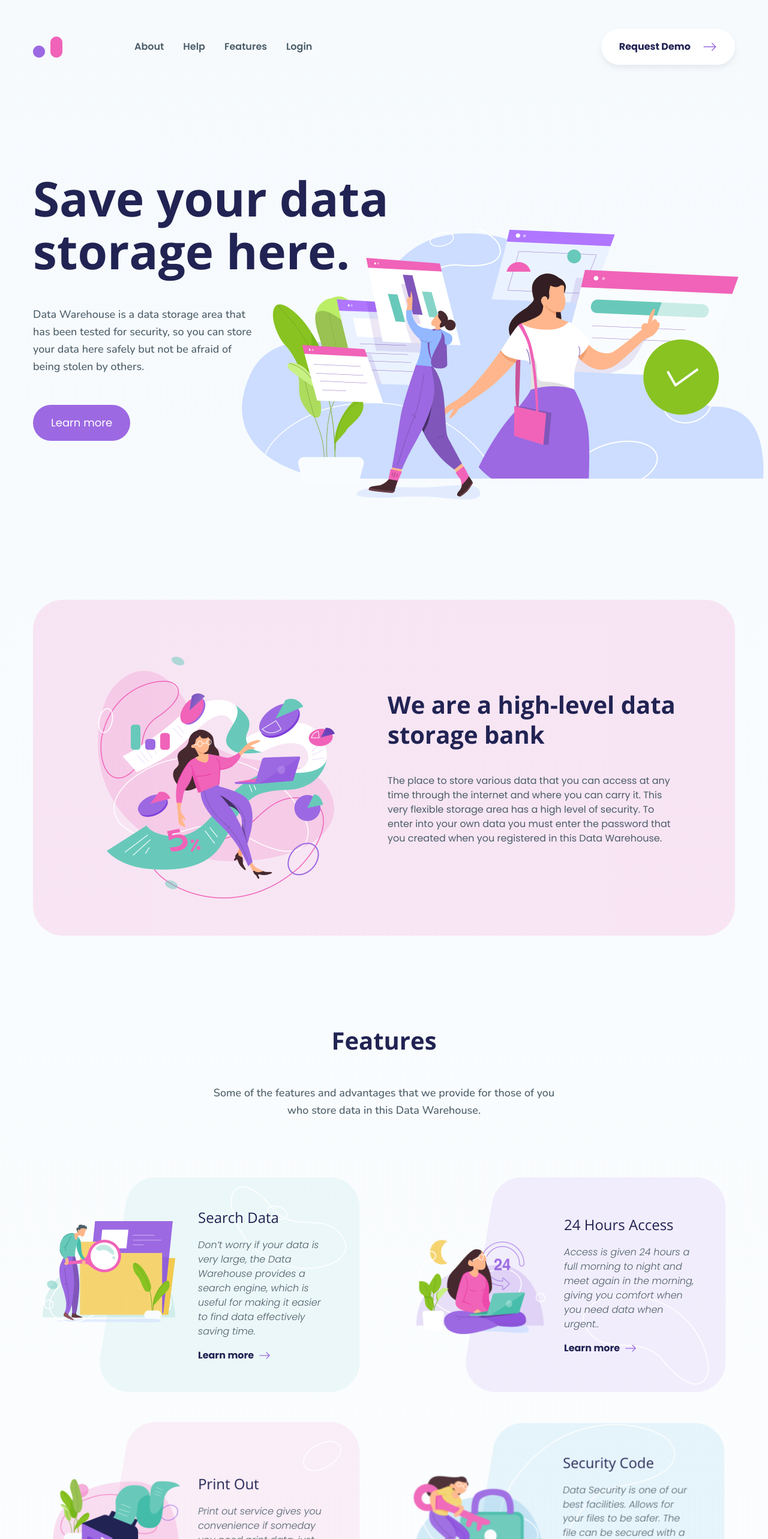
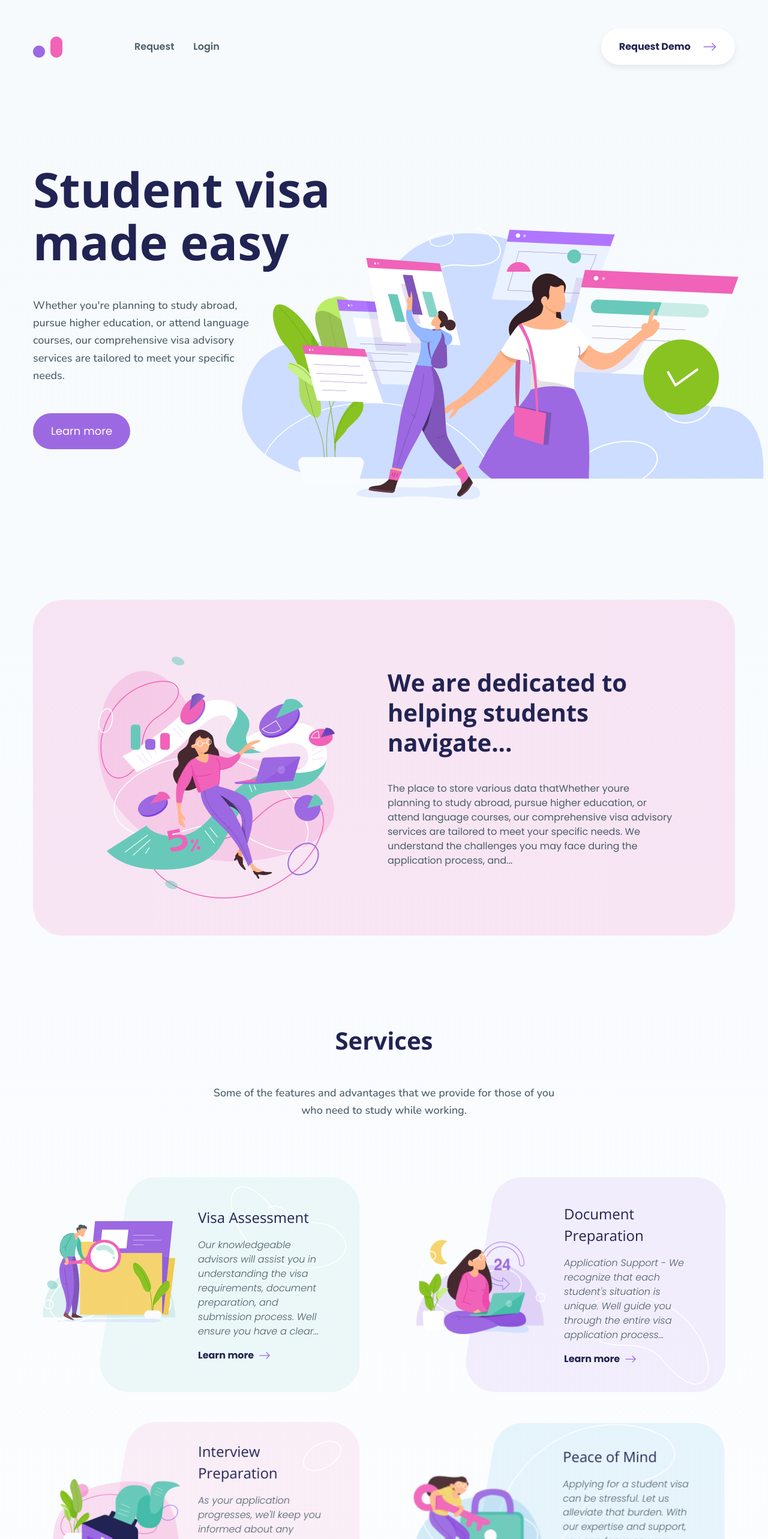
Before and after one commit to olufsenglo/visabridge, a React (Create React App) app in the folder frontend/: page / in a window 1280 px wide. Shown: the top 2566 px of the page at 60% size. Built offline with nearby package versions, Linux system fonts and the light colour scheme; sample sign-in values are in the browser's storage.

Commit message:
Put finishing touches for demo

```diff
--- a/frontend/src/App.css
+++ b/frontend/src/App.css
@@ -221,7 +221,7 @@ body.dark .nav-links li a:hover .link-name {
   transition: var(--tran-03);
 }
 
-body.dark .switch::before {
+.visa.dark .switch::before {
   left: 20px;
 }
 
@@ -268,8 +268,42 @@ body.dark .switch::before {
   position: relative;
   height: 45px;
   max-width: 600px;
+  width: 60%;
+  margin: 0 30px;
+}
+
+.top .search-box input {
+  position: absolute;
+  border: 1px solid var(--border-color);
+  background-color: var(--panel-color);
+  padding: 0 25px 0 50px;
+  height: 100%;
   width: 100%;
-  margin: 0 30px;
+  border-radius: 4rem;
+  color: var(--text-color);
+  font-size: 15px;
+  font-weight: 400;
+  outline: none;
+}
+
+.top .search-box i {
+  position: absolute;
+  left: 15px;
+  font-size: 22px;
+  z-index: 10;
+  top: 50%;
+  transform: translateY(-50%);
+  color: var(--black-light-color);
+}
+
+.top-profile {
+  width: 40px;
+  height: 40px;
+  border-radius: 50%;
+  overflow: hidden;
+  display: flex;
+  justify-content: center;
+  align-items: center;
 }
 
 .dashboard .dash-content {
--- a/frontend/src/components/Navbar.js
+++ b/frontend/src/components/Navbar.js
@@ -4,20 +4,8 @@ import { Link } from "react-router-dom"
 const Navbar = () => {
   return (
     <div>
-        <Link to="/admin/dashboard">
-          Admin
-        </Link>
-        {' '}
-        <Link to="/user/dashboard">
-          User
-        </Link>
-        {' '}
-        <Link to="/user/dashboard">
-          Log out
-        </Link>
-        {' '}
-        <Link to="/login">
-          Log in
+        <Link to="/">
+          Back Home
         </Link>
     </div>
   )
--- a/frontend/src/data.js
+++ b/frontend/src/data.js
@@ -38,59 +38,58 @@ export const navigationData = [
 ];
 
 export const heroData = {
-  title: ` Save your data storage here.`,
+  title: `Student visa made easy`,
   subtitle:
-    'Data Warehouse is a data storage area that has been tested for security, so you can store your data here safely but not be afraid of being stolen by others.',
+    'Whether you\'re planning to study abroad, pursue higher education, or attend language courses, our comprehensive visa advisory services are tailored to meet your specific needs.',
   btnText: 'Learn more',
   image: HeroImage,
 };
 
 export const aboutData = {
   image: AboutImg,
-  title: 'We are a high-level data storage bank',
+  title: 'We are dedicated to helping students navigate...',
   subtitle:
-    'The place to store various data that you can access at any time through the internet  and where you can carry it. This very flexible storage area has a high level of security. To enter into your own data you must enter the password that you created when you registered in this Data Warehouse.',
+    'The place to store various data thatWhether youre planning to study abroad, pursue higher education, or attend language courses, our comprehensive visa advisory services are tailored to meet your specific needs. We understand the challenges you may face during the application process, and...',
 };
 
 export const featuresData = {
-  title: 'Features',
+  title: 'Services',
   subtitle:
-    'Some of the features and advantages that we provide for those of you who store data in this Data Warehouse.',
+    'Some of the features and advantages that we provide for those of you who need to study while working.',
   list: [
     {
       image: Feature1Img,
       bgImage: Feature1BgImg,
-      title: 'Search Data',
+      title: 'Visa Assessment',
       description:
-        'Don’t worry if your data is very large, the Data Warehouse provides a search engine, which is useful for making it easier to find data effectively saving time.',
+        ' Our knowledgeable advisors will assist you in understanding the visa requirements, document preparation, and submission process. Well ensure you have a clear...',
       linkText: 'Learn more',
       delay: '400',
     },
     {
       image: Feature2Img,
       bgImage: Feature2BgImg,
-      title: '24 Hours Access',
+      title: 'Document Preparation',
       description:
-        'Access is given 24 hours a full morning to night and meet again in the morning, giving you comfort when you need data when urgent..',
+        'Application Support - We recognize that each student\'s situation is unique. Well guide you through the entire visa application process...',
       linkText: 'Learn more',
       delay: '700',
     },
     {
       image: Feature3Img,
       bgImage: Feature3BgImg,
-      title: 'Print Out',
+      title: 'Interview Preparation',
       description:
-        'Print out service gives you convenience if someday you need print data, just edit it all and just print it.',
+        'As your application progresses, we\'ll keep you informed about any updates or changes in visa regulations, ensuring you stay up to date with the latest information.',
       linkText: 'Learn more',
       delay: '1000',
     },
     {
       image: Feature4Img,
       bgImage: Feature4BgImg,
-      title: 'Security Code',
+      title: 'Peace of Mind',
       description:
-        'Data Security is one of our best facilities. Allows for your files to be safer. The file can be secured with a code or password than you created, so only you can open the file.',
-      linkText: 'Learn more',
+        'Applying for a student visa can be stressful. Let us alleviate that burden. With our expertise and support, you can focus on your studies while we handle the intricacies of the visa application process.',
       delay: '1300',
     },
   ],
--- a/frontend/src/elite_edge/Header.js
+++ b/frontend/src/elite_edge/Header.js
@@ -14,13 +14,13 @@ const Header = () => {
     <header
       className='mb-12 lg:mb-0 z-20 relative px-4 lg:px-0'
       data-aos='fade-down'
-      data-aos-delay='1200'
+      data-aos-delay='300'
       data-aos-duration='1000'
     >
       <div className='container mx-auto'>
         <div className='flex items-center justify-between relative'>
           <div className='flex items-center gap-x-[120px]'>
-            <a href='#'>
+            <a href='/'>
               <img src={Logo} alt='' />
             </a>
 
--- a/frontend/src/elite_edge/Hero.js
+++ b/frontend/src/elite_edge/Hero.js
@@ -10,34 +10,26 @@ const Hero = () => {
     <section className='lg:h-[900px] py-12'>
       <Header />
       <div className='container mx-auto h-full relative'>
-        <div className='flex flex-col xl:flex-row items-center h-full md:py-24'>
+        <div className='flex flex-col xl:flex-row items-center h-full'>
           <div className='text-center xl:text-left xl:absolute'>
             <h1
               className='h1 xl:max-w-[700px] mb-6 xl:mb-12'
-              data-aos='fade-down'
-              data-aos-delay='400'
             >
               {title}
             </h1>
             <p
               className='lead xl:max-w-[380px] mb-6 lg:mb-12'
-              data-aos='fade-down'
-              data-aos-delay='500'
             >
               {subtitle}
             </p>
             <button
               className='btn btn-primary mb-8 xl:mb-0'
-              data-aos='fade-down'
-              data-aos-delay='600'
             >
               {btnText}
             </button>
           </div>
           <div
             className='xl:absolute xl:-right-12 xl:bottom-16'
-            data-aos='fade-up'
-            data-aos-delay='700'
           >
             <img src={image} alt='' />
           </div>
--- a/frontend/src/elite_edge/Nav.js
+++ b/frontend/src/elite_edge/Nav.js
@@ -7,13 +7,8 @@ const Nav = () => {
   return (
     <nav>
       <ul className='flex gap-x-8'>
-        {navigationData.map((item, index) => {
-          return (
-            <li key={index}>
-              <Link to={item.href}>{item.name}</Link>
-            </li>
-          );
-        })}
+        <Link to="/request">Request</Link>
+        <Link to="/login">Login</Link>
       </ul>
     </nav>
   );
--- a/frontend/src/pages/Home.js
+++ b/frontend/src/pages/Home.js
@@ -29,11 +29,6 @@ const Home = () => {
       <Testimonials />
       <CtaSection />
       <Footer />
-
-      <Navbar />
-      <h1>Home</h1>
-      <PostCard />
-      <Foota />
     </div>
   )
 }
--- a/frontend/src/pages/LogIn.js
+++ b/frontend/src/pages/LogIn.js
@@ -58,13 +58,14 @@ const LogIn = () => {
         <>
             <Navbar />
             <Box sx={{ height: '81vh', display: "flex", alignItems: "center", justifyContent: "center", bgcolor: "primary.white" }}>
-
-
                 <Box onSubmit={formik.handleSubmit} component="form" className='form_style border-style' >
                     <Box sx={{ display: "flex", flexDirection: "column", alignItems: "center", width: "100%" }}>
                         <Avatar sx={{ m: 1, bgcolor: "primary.main", mb: 3 }}>
                             <LockClockOutlined />
                         </Avatar>
+                        <p>username: j@a.com</p>
+                        <p>password: pass123</p>
+                        <br />
                         <TextField
                             sx={{
                                 mb: 3,
@@ -116,7 +117,6 @@ const LogIn = () => {
                     </Box>
                 </Box>
             </Box>
-            <Footer />
         </>
     )
 }
--- a/frontend/src/pages/Request.js
+++ b/frontend/src/pages/Request.js
@@ -29,7 +29,7 @@ import Footer from '../elite_edge/Footer';
 
 const Request = () => {
   return (
-    <div>
+    <div className="py-12">
       <Header />
       <section className="section-sm lg:pt-[50px] lg:pb-[50px]">
         <div className="container mx-auto">
@@ -47,27 +47,27 @@ const Request = () => {
               >
 
               <input
-                className="form-control p-2 rounded-xl border"
+                className="form-control p-2 rounded-xl text-xl font-light"
                 type="text"
                 placeholder="Name"
               />
               <input
-                className="form-control p-2 rounded-xl border"
+                className="form-control p-2 rounded-xl text-xl font-light"
                 type="text"
                 placeholder="Email"
               />
               <input
-                className="form-control p-2 rounded-xl border"
+                className="form-control p-2 rounded-xl text-xl font-light"
                 type="text"
                 placeholder="Phone number"
               />
               <input
-                className="form-control p-2 rounded-xl border"
+                className="form-control p-2 rounded-xl text-xl font-light"
                 type="text"
                 placeholder="Country of Residence"
               />
               <input
-                className="form-control p-2 rounded-xl border"
+                className="form-control p-2 rounded-xl text-xl font-light"
                 type="text"
                 placeholder="Course of study"
               />
```
Also changed, not shown: frontend/src/admin/AdminDashboard.js (+16 -9 lines), frontend/src/assets/img/profile.jpg (added).
